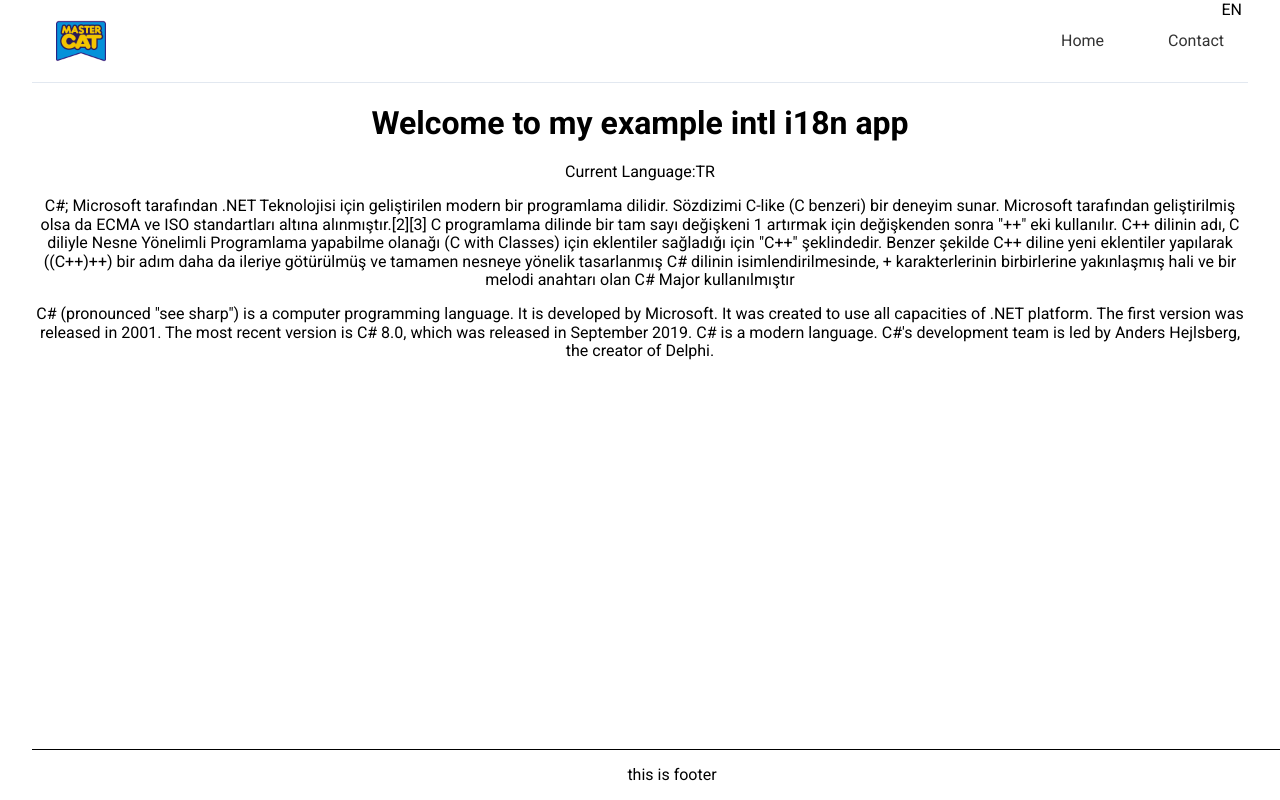
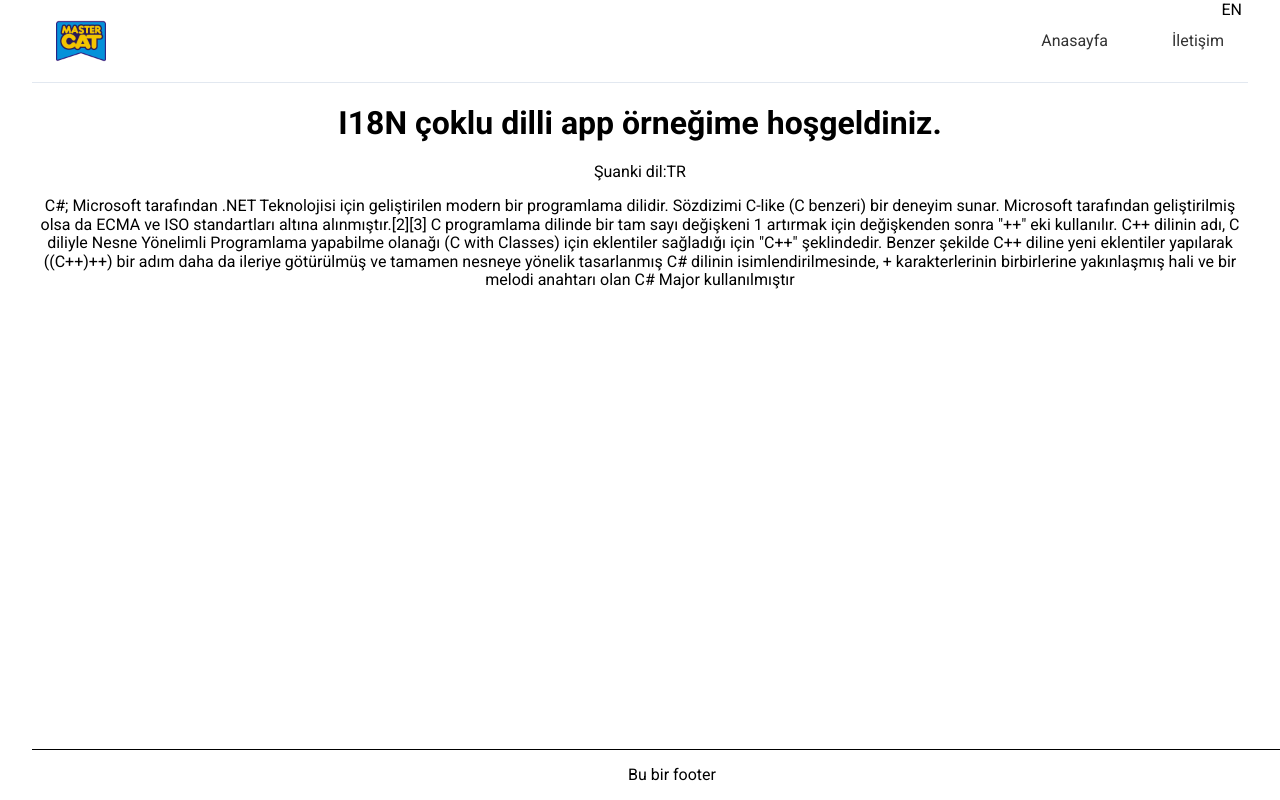
Before and after one commit to ekinndev/firm-website, a Vue app in the folder frontend/: page / in a window 1280 px wide. Built offline with nearby package versions, Linux system fonts and the light colour scheme.

Commit message:
Add translations

```diff
--- a/frontend/src/components/Home.vue
+++ b/frontend/src/components/Home.vue
@@ -1,5 +1,5 @@
 <template>
-    <h1>Welcome to my example intl i18n app</h1>
+    <h1>{{ $t('message.Intro Text') }}</h1>
 </template>
 
 <script>
--- a/frontend/src/components/Layout/Footer.vue
+++ b/frontend/src/components/Layout/Footer.vue
@@ -1,5 +1,5 @@
 <template>
-    <div class="footer">this is footer</div>
+    <div class="footer">{{ $t('message.Footer-text') }}</div>
 </template>
 
 <script>
--- a/frontend/src/components/Layout/Navbar.vue
+++ b/frontend/src/components/Layout/Navbar.vue
@@ -24,11 +24,11 @@ export default {
             </a>
             <ul class="nav-menu">
                 <li class="nav-item">
-                    <router-link to="/" class="nav-item">Home</router-link>
+                    <router-link to="/" class="nav-item">{{ $t('message.Home') }}</router-link>
                 </li>
 
                 <li class="nav-item">
-                    <router-link to="/contact" class="nav-item">Contact</router-link>
+                    <router-link to="/contact" class="nav-item">{{ $t('message.Contact') }}</router-link>
                 </li>
             </ul>
             <div class="hamburger" @click="mobileMenu(this)">
--- a/frontend/src/locales/en.js
+++ b/frontend/src/locales/en.js
@@ -8,4 +8,5 @@ export default {
     C# 8.0, which was released in September 2019. C# is a modern language. C#'s development team is led by
     Anders Hejlsberg, the creator of Delphi.`,
     'cur-language-text': 'Current Language',
+    'contact-page-text': 'This is a contact page',
 };
--- a/frontend/src/locales/tr.js
+++ b/frontend/src/locales/tr.js
@@ -1,11 +1,15 @@
 export default {
-    'Intro Text': 'Welcome to my example intl i18n app',
+    'Intro Text': 'I18N çoklu dilli app örneğime hoşgeldiniz.',
     Home: 'Anasayfa',
-    Contact: 'Contact',
-    'Footer-text': 'this is footer',
-    'csharp-text': ` C# (pronounced "see sharp") is a computer programming language. It is developed by Microsoft. It was created
-  to use all capacities of .NET platform. The first version was released in 2001. The most recent version is
-  C# 8.0, which was released in September 2019. C# is a modern language. C#'s development team is led by
-  Anders Hejlsberg, the creator of Delphi.`,
-    'cur-language-text': 'Current Language',
+    Contact: 'İletişim',
+    'Footer-text': 'Bu bir footer',
+    'csharp-text': `C#; Microsoft tarafından .NET Teknolojisi için geliştirilen modern bir programlama dilidir. Sözdizimi C-like
+    (C benzeri) bir deneyim sunar. Microsoft tarafından geliştirilmiş olsa da ECMA ve ISO standartları altına
+    alınmıştır.[2][3] C programlama dilinde bir tam sayı değişkeni 1 artırmak için değişkenden sonra "++" eki
+    kullanılır. C++ dilinin adı, C diliyle Nesne Yönelimli Programlama yapabilme olanağı (C with Classes) için
+    eklentiler sağladığı için "C++" şeklindedir. Benzer şekilde C++ diline yeni eklentiler yapılarak ((C++)++)
+    bir adım daha da ileriye götürülmüş ve tamamen nesneye yönelik tasarlanmış C# dilinin isimlendirilmesinde, +
+    karakterlerinin birbirlerine yakınlaşmış hali ve bir melodi anahtarı olan C# Major kullanılmıştır`,
+    'cur-language-text': 'Şuanki dil',
+    'contact-page-text': 'Bu bir iletişim sayfası',
 };
--- a/frontend/src/views/Contact.vue
+++ b/frontend/src/views/Contact.vue
@@ -1,5 +1,5 @@
 <template>
     <div class="about">
-        <h1>This is an about page</h1>
+        <h1>{{ $t('message.contact-page-text') }}</h1>
     </div>
 </template>
--- a/frontend/src/views/Home.vue
+++ b/frontend/src/views/Home.vue
@@ -1,21 +1,9 @@
 <template>
     <div class="home">
         <HelloWorld msg="Welcome to Your Vue.js App" />
-        <p>Current Language:{{ lang }}</p>
+        <p>{{ $t('message.cur-language-text') }}:{{ lang }}</p>
         <p>
-            C#; Microsoft tarafından .NET Teknolojisi için geliştirilen modern bir programlama dilidir. Sözdizimi C-like
-            (C benzeri) bir deneyim sunar. Microsoft tarafından geliştirilmiş olsa da ECMA ve ISO standartları altına
-            alınmıştır.[2][3] C programlama dilinde bir tam sayı değişkeni 1 artırmak için değişkenden sonra "++" eki
-            kullanılır. C++ dilinin adı, C diliyle Nesne Yönelimli Programlama yapabilme olanağı (C with Classes) için
-            eklentiler sağladığı için "C++" şeklindedir. Benzer şekilde C++ diline yeni eklentiler yapılarak ((C++)++)
-            bir adım daha da ileriye götürülmüş ve tamamen nesneye yönelik tasarlanmış C# dilinin isimlendirilmesinde, +
-            karakterlerinin birbirlerine yakınlaşmış hali ve bir melodi anahtarı olan C# Major kullanılmıştır
-        </p>
-        <p>
-            C# (pronounced "see sharp") is a computer programming language. It is developed by Microsoft. It was created
-            to use all capacities of .NET platform. The first version was released in 2001. The most recent version is
-            C# 8.0, which was released in September 2019. C# is a modern language. C#'s development team is led by
-            Anders Hejlsberg, the creator of Delphi.
+            {{ $t('message.csharp-text') }}
         </p>
     </div>
 </template>
```
